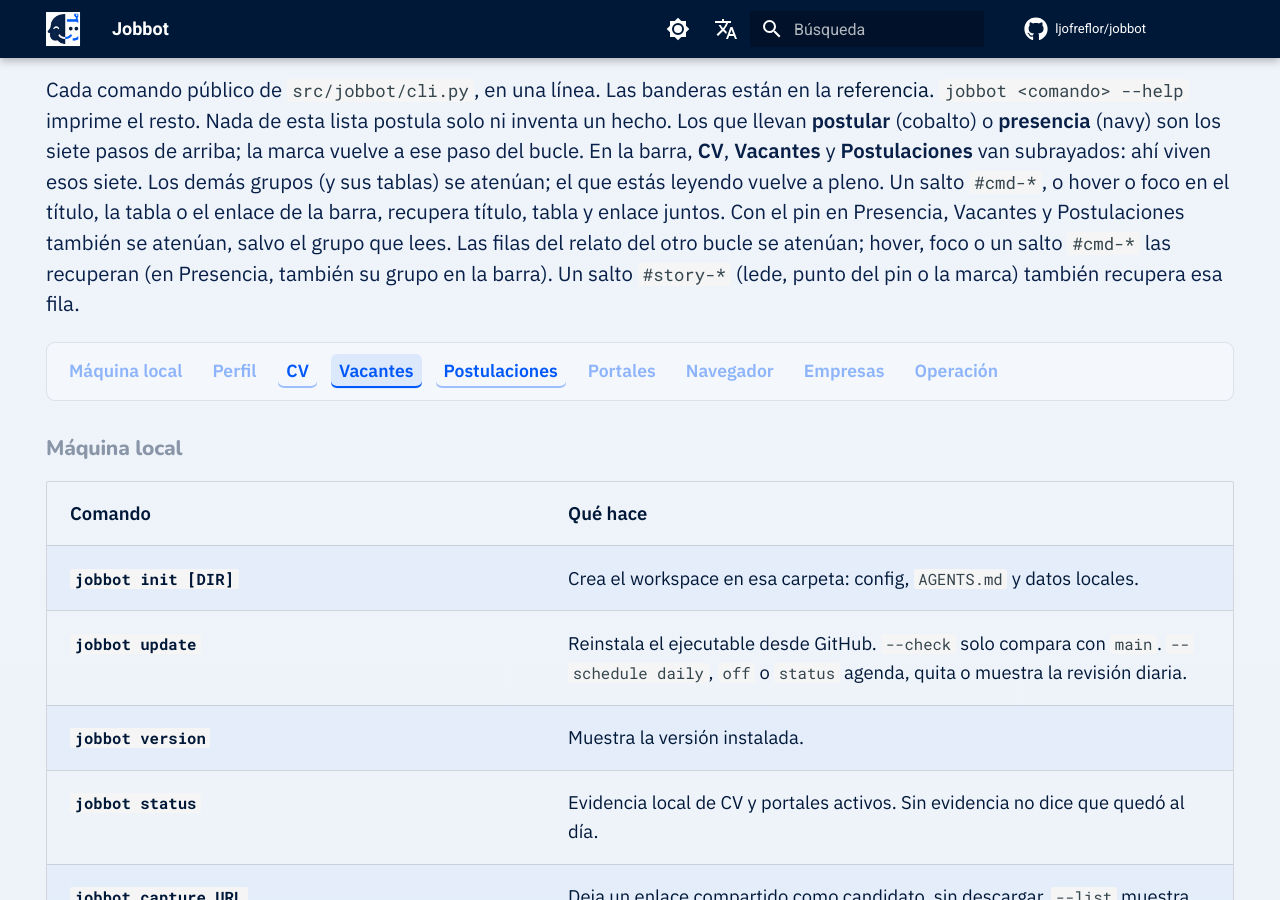
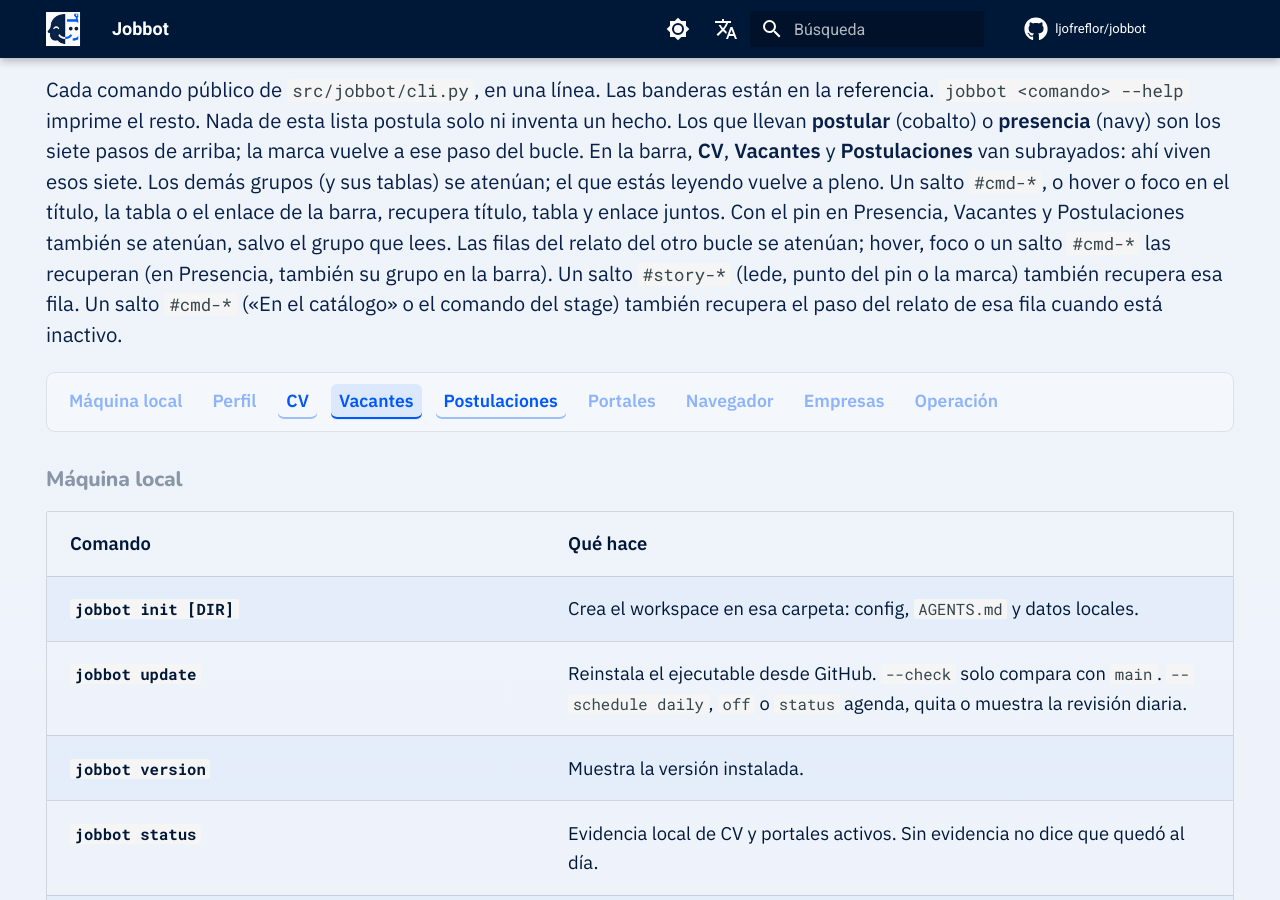
Before and after one commit to ljofreflor/jobbot, an MkDocs documentation site: the page built from docs/index.md, in a window 1280 px wide and 900 px high, scrolled down 10002 px. Built offline with MkDocs 1.6.1 and Material for MkDocs 9.7.7, drawn with Linux system fonts in a browser that asks for light colours; comment, search, counter and statistics services are not loaded.

Commit message:
docs(landing): catalog intro names #cmd-* story-step restore
The catalog lede already says a #story-* jump restores the other-loop row.
It now also says a #cmd-* jump (In the catalog, or the stage command)
restores that story step when the step is inactive.

Co-authored-by: Leonardo Andes Jofre Flor <leonardo.jofre+csld1@consalud.cl>

```diff
--- a/docs/index.md
+++ b/docs/index.md
@@ -183,7 +183,7 @@ evidencia, y foco en Chile / Latam en búsquedas y roundups.
 
 Cada comando público de `src/jobbot/cli.py`, en una línea. Las banderas están en la
 [referencia](comandos.md). `jobbot <comando> --help` imprime el resto. Nada de esta
-lista postula solo ni inventa un hecho. Los que llevan **postular** (cobalto) o **presencia** (navy) son los siete pasos de arriba; la marca vuelve a ese paso del bucle. En la barra, **CV**, **Vacantes** y **Postulaciones** van subrayados: ahí viven esos siete. Los demás grupos (y sus tablas) se atenúan; el que estás leyendo vuelve a pleno. Un salto `#cmd-*`, o hover o foco en el título, la tabla o el enlace de la barra, recupera título, tabla y enlace juntos. Con el pin en Presencia, Vacantes y Postulaciones también se atenúan, salvo el grupo que lees. Las filas del relato del otro bucle se atenúan; hover, foco o un salto `#cmd-*` las recuperan (en Presencia, también su grupo en la barra). Un salto `#story-*` (lede, punto del pin o la marca) también recupera esa fila.
+lista postula solo ni inventa un hecho. Los que llevan **postular** (cobalto) o **presencia** (navy) son los siete pasos de arriba; la marca vuelve a ese paso del bucle. En la barra, **CV**, **Vacantes** y **Postulaciones** van subrayados: ahí viven esos siete. Los demás grupos (y sus tablas) se atenúan; el que estás leyendo vuelve a pleno. Un salto `#cmd-*`, o hover o foco en el título, la tabla o el enlace de la barra, recupera título, tabla y enlace juntos. Con el pin en Presencia, Vacantes y Postulaciones también se atenúan, salvo el grupo que lees. Las filas del relato del otro bucle se atenúan; hover, foco o un salto `#cmd-*` las recuperan (en Presencia, también su grupo en la barra). Un salto `#story-*` (lede, punto del pin o la marca) también recupera esa fila. Un salto `#cmd-*` («En el catálogo» o el comando del stage) también recupera el paso del relato de esa fila cuando está inactivo.
 
 <nav class="jb-cmdnav" aria-label="Grupos de comandos. Tab cae en el grupo actual; las flechas mueven entre grupos" aria-keyshortcuts="ArrowLeft ArrowRight Home End">
   <a href="#cmd-maquina" aria-controls="cmd-maquina">Máquina local</a>
```
Also changed, not shown: docs/en/index.md (+1 -1 lines).
